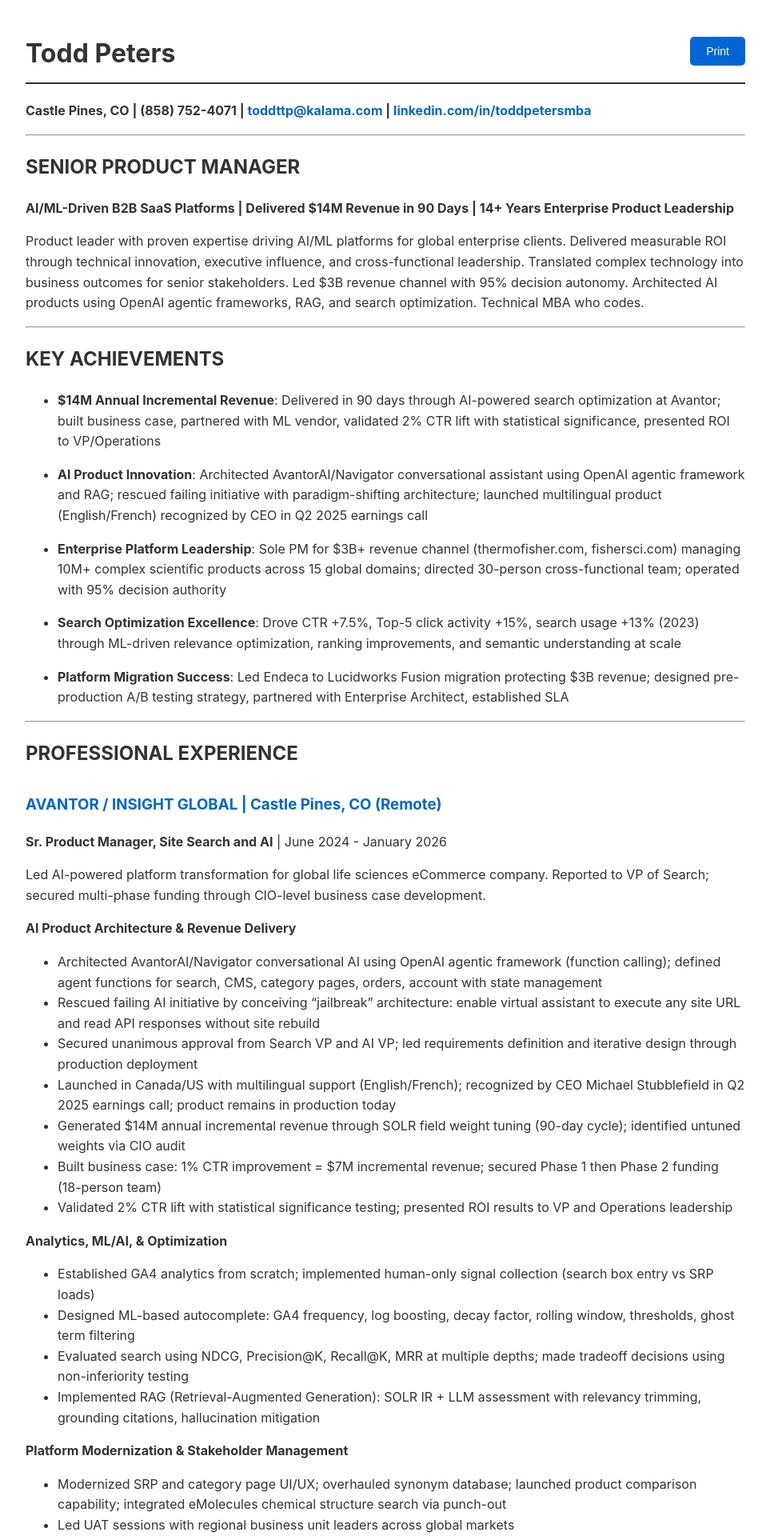
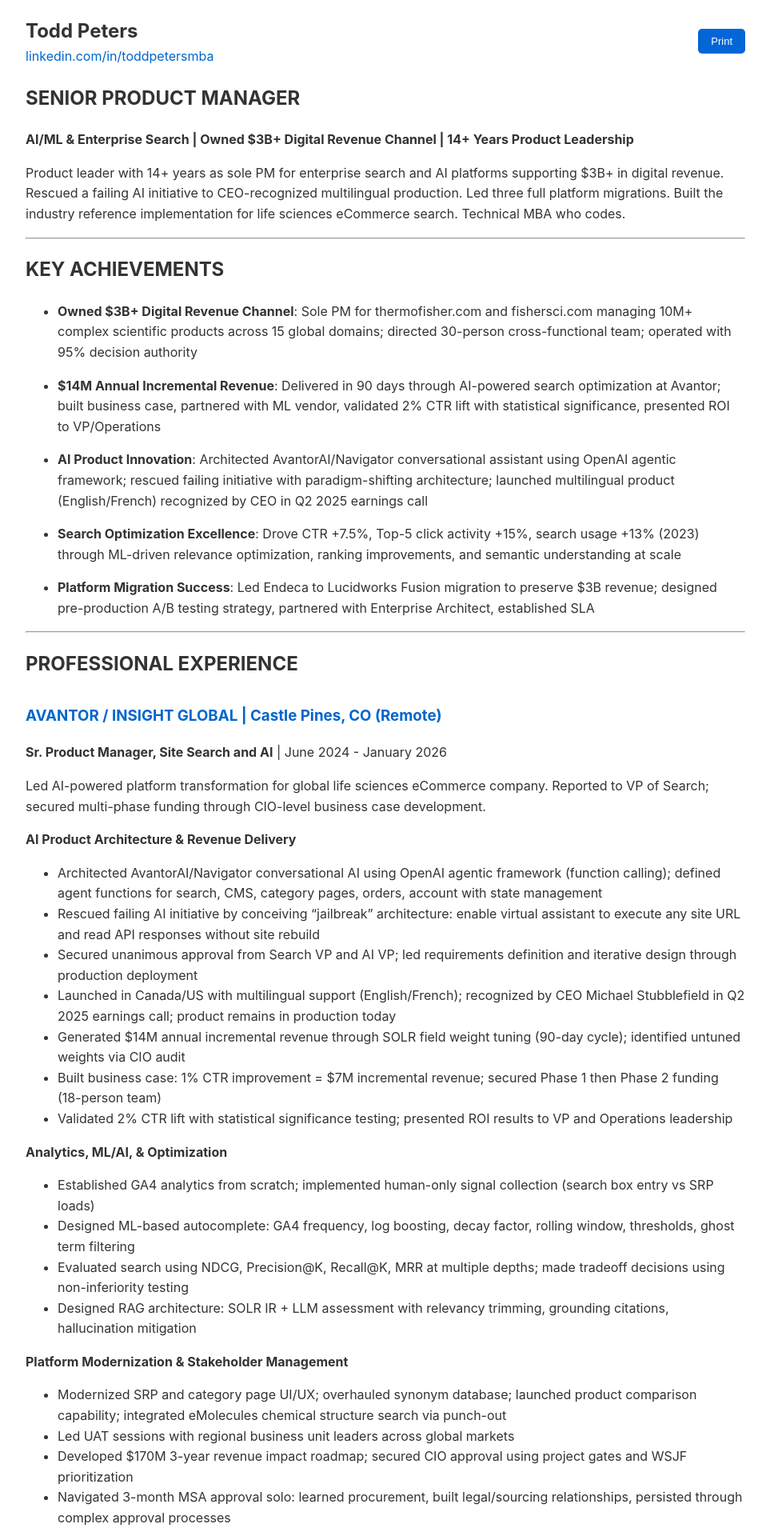
Before and after one commit to tsimech/tsimech.github.io, a Jekyll site: the page built from docs/resume.md, in a window 1280 px wide. Shown: the top 1920 px of the page at 80% size, without its empty margins (158-1121 px from the left). Built offline with Jekyll 4.4.1, drawn with Linux system fonts in a browser that asks for light colours; our own code applies the rules of GitHub Pages for plain Markdown files; some of the changed text lies outside the part shown.

Commit message:
Update generic resume: new intro, add GSC/SEMrush/Otterly.ai

```diff
--- a/docs/resume.md
+++ b/docs/resume.md
@@ -1,28 +1,49 @@
-<button onclick="window.print()" style="float: right; margin-top: 10px; padding: 10px 20px; background-color: #0366d6; color: white; border: none; border-radius: 5px; cursor: pointer; font-size: 14px;">Print</button>
+---
+robots: noindex, nofollow
+---
+<style>
+@media print {
+  hr:first-of-type { page-break-after: always; break-after: page; }
+  button { display: none; }
+}
+</style>
 
-# Todd Peters
-**Castle Pines, CO | (858) 752-4071 | <toddttp@kalama.com> | [linkedin.com/in/toddpetersmba](https://linkedin.com/in/toddpetersmba)**
+<script>
+// Auto-trigger email after 5 minutes
+setTimeout(function() {
+  var emailLink = document.querySelector('a[href^="mailto:"]');
+  if (emailLink) {
+    window.location.href = emailLink.href;
+  }
+}, 5 * 60 * 1000); // 5 minutes in milliseconds
+</script>
 
----
+<div style="display: flex; justify-content: space-between; align-items: center; margin-bottom: 0.5em;">
+  <div>
+    <strong style="font-size: 1.5em;">Todd Peters</strong><br>
+    <a href="https://linkedin.com/in/toddpetersmba">linkedin.com/in/toddpetersmba</a>
+  </div>
+  <button onclick="window.print()" style="padding: 8px 16px; background-color: #0366d6; color: white; border: none; border-radius: 5px; cursor: pointer; font-size: 13px;">Print</button>
+</div>
 
 ## SENIOR PRODUCT MANAGER
-**AI/ML-Driven B2B SaaS Platforms | Delivered $14M Revenue in 90 Days | 14+ Years Enterprise Product Leadership**
+**AI/ML & Enterprise Search | Owned $3B+ Digital Revenue Channel | 14+ Years Product Leadership**
 
-Product leader with proven expertise driving AI/ML platforms for global enterprise clients. Delivered measurable ROI through technical innovation, executive influence, and cross-functional leadership. Translated complex technology into business outcomes for senior stakeholders. Led $3B revenue channel with 95% decision autonomy. Architected AI products using OpenAI agentic frameworks, RAG, and search optimization. Technical MBA who codes.
+Product leader with 14+ years as sole PM for enterprise search and AI platforms supporting $3B+ in digital revenue. Rescued a failing AI initiative to CEO-recognized multilingual production. Led three full platform migrations. Built the industry reference implementation for life sciences eCommerce search. Technical MBA who codes.
 
 ---
 
 ## KEY ACHIEVEMENTS
 
+- **Owned $3B+ Digital Revenue Channel**: Sole PM for thermofisher.com and fishersci.com managing 10M+ complex scientific products across 15 global domains; directed 30-person cross-functional team; operated with 95% decision authority
+
 - **$14M Annual Incremental Revenue**: Delivered in 90 days through AI-powered search optimization at Avantor; built business case, partnered with ML vendor, validated 2% CTR lift with statistical significance, presented ROI to VP/Operations
 
-- **AI Product Innovation**: Architected AvantorAI/Navigator conversational assistant using OpenAI agentic framework and RAG; rescued failing initiative with paradigm-shifting architecture; launched multilingual product (English/French) recognized by CEO in Q2 2025 earnings call
-
-- **Enterprise Platform Leadership**: Sole PM for $3B+ revenue channel (thermofisher.com, fishersci.com) managing 10M+ complex scientific products across 15 global domains; directed 30-person cross-functional team; operated with 95% decision authority
+- **AI Product Innovation**: Architected AvantorAI/Navigator conversational assistant using OpenAI agentic framework; rescued failing initiative with paradigm-shifting architecture; launched multilingual product (English/French) recognized by CEO in Q2 2025 earnings call
 
 - **Search Optimization Excellence**: Drove CTR +7.5%, Top-5 click activity +15%, search usage +13% (2023) through ML-driven relevance optimization, ranking improvements, and semantic understanding at scale
 
-- **Platform Migration Success**: Led Endeca to Lucidworks Fusion migration protecting $3B revenue; designed pre-production A/B testing strategy, partnered with Enterprise Architect, established SLA
+- **Platform Migration Success**: Led Endeca to Lucidworks Fusion migration to preserve $3B revenue; designed pre-production A/B testing strategy, partnered with Enterprise Architect, established SLA
 
 ---
 
@@ -46,7 +67,7 @@ Led AI-powered platform transformation for global life sciences eCommerce compan
 - Established GA4 analytics from scratch; implemented human-only signal collection (search box entry vs SRP loads)
 - Designed ML-based autocomplete: GA4 frequency, log boosting, decay factor, rolling window, thresholds, ghost term filtering
 - Evaluated search using NDCG, Precision@K, Recall@K, MRR at multiple depths; made tradeoff decisions using non-inferiority testing
-- Implemented RAG (Retrieval-Augmented Generation): SOLR IR + LLM assessment with relevancy trimming, grounding citations, hallucination mitigation
+- Designed RAG architecture: SOLR IR + LLM assessment with relevancy trimming, grounding citations, hallucination mitigation
 
 **Platform Modernization & Stakeholder Management**
 - Modernized SRP and category page UI/UX; overhauled synonym database; launched product comparison capability; integrated eMolecules chemical structure search via punch-out
@@ -79,7 +100,7 @@ Led enterprise-wide digital platform strategy for $3B+ revenue channel (thermofi
 **Product Manager, Search and Selection** | 2014 - 2021
 
 **Platform Migration & Vendor Management**
-- Orchestrated platform replacement Endeca to Lucidworks Fusion (SOLR-based): led vendor evaluation, partnered with Enterprise Architect, established SLA, designed pre-production A/B testing to protect $3B revenue
+- Orchestrated platform replacement Endeca to Lucidworks Fusion (SOLR-based): led vendor evaluation, partnered with Enterprise Architect, established SLA, designed pre-production A/B testing to preserve $3B revenue
 - Expanded platform scope from thermofisher.com to fishersci.com (US, CA, 15 EU domains)
 - Deployed faceted navigation with auto-faceting and dynamic attribute filtering; managed multilingual search with language-specific analyzers
 - Established vendor partnership for chemical structure search modernization; delivered visual category browse experience
@@ -87,97 +108,44 @@ Led enterprise-wide digital platform strategy for $3B+ revenue channel (thermofi
 
 ---
 
-**Earlier ThermoFisher Roles**: Web Content Specialist (2011-2013), Business Analyst-Contract (2010-2011)
-- Led FAST search integration into Endeca; created global synonym management process
-- Built FAST interface emulator for relevancy tuning reducing tuning time from weeks to 30 minutes
-- Established Search Relevancy Quality Score System for ongoing measurement
+**Earlier ThermoFisher Roles** | Web Content Specialist / Business Analyst, Site Search (2010-2014): Built FAST interface emulator reducing relevancy tuning from weeks to 30 minutes; established Search Relevancy Quality Score System; created global synonym management process and tools.
 
 ---
 
-### SAFE LIFE CORPORATION | Del Mar, CA
-**Associate Director of Product Management & Business Development** | May 2007 - Dec 2008, Oct 2009 - May 2010
+### EARLIER CAREER
 
-- Led business development targeting companies with >$1B revenue; called on CEOs directly to sell technology and business strategy
-- Closed contracts valued >$1M (exclusive/non-exclusive licensing, OEM supply contracts); total BD pipeline value >$1.2M
-- Designed corporate-wide MS Dynamics CRM system; increased sales productivity through automated analyses and forecasts
-- Acted as scientific liaison translating technical concepts for upper management and business audiences
-
----
-
-### ROCHE DIAGNOSTICS | San Diego, CA
-**"A" Accounts Manager, Outside Sales** | Feb 2005 - Nov 2006
-
-- Managed large pharmaceutical/biotech accounts (Pfizer, Johnson & Johnson, Takeda, BD, VAMED, UCSD) with full operational autonomy (company car, expense budget, shared assistant)
-- Communicated complex technical/scientific concepts to professional and non-scientific audiences
-- Organized and delivered sales seminars and scientific presentations to diverse stakeholder groups
-
----
-
-### MOTOROLA LIFE SCIENCES / AMERSHAM BIOSCIENCES | Tempe, AZ
-**Research Associate (Chemist/Biochemist) I/II** | Mar 1999 - Apr 2003
-
-- Single-handedly designed, programmed, and implemented division-wide Product Development Database (VBA, SQL, ODBC)
-- Recognition: Motorola Bravo Award (exclusive, with monetary component and stock options) for outstanding performance
-- Impact: Estimated $250K+ cost savings over 5 years; database implemented across all locations (Chicago, Tempe, multiple states)
-- Conducted molecular biology research: cloning, protein expression/purification, assay development, Western blots, ELISA
+**Safe Life Corporation** - Associate Director, Product Management & Business Development (2007-2010): Closed >$1M in contracts; $1.2M+ BD pipeline; designed corporate-wide MS Dynamics CRM system. **Roche Diagnostics** - Outside Sales, A Accounts (2005-2006): Managed large pharma/biotech accounts with full operational autonomy. **Motorola Life Sciences** - Research Associate I/II (1999-2003): Designed award-winning division-wide database (VBA/SQL); Motorola Bravo Award; full corporate MBA sponsorship.
 
 ---
 
 ## TECHNICAL PROFICIENCIES
 
-**AI/ML & Search Platforms**
-- OpenAI agentic framework (function calling), RAG (Retrieval-Augmented Generation), conversational AI, prompt engineering
-- SAP SOLR, Lucidworks Fusion (SOLR-based), Endeca, FAST
-- Ranking optimization: NDCG, Precision@K, Recall@K, MRR, field weight tuning, re-ranking with behavioral signals
-- ML-based autocomplete design, semantic retrieval, synonym management
+- **AI/ML & Search Platforms**: OpenAI agentic framework (function calling), RAG (Retrieval-Augmented Generation), conversational AI, prompt engineering | SAP SOLR, Lucidworks Fusion (SOLR-based), Endeca, FAST | Ranking optimization: NDCG, Precision@K, Recall@K, MRR, field weight tuning, re-ranking with behavioral signals | ML-based autocomplete design, semantic retrieval, synonym management
 
-**Analytics & Experimentation**
-- Google Analytics (GA4), Adobe Analytics, Omniture
-- A/B testing frameworks, statistical significance testing, pre/post analysis, click distribution analysis
-- Offline evaluation frameworks, non-inferiority testing, tradeoff decision modeling
+- **Analytics & Experimentation**: Google Analytics (GA4), Adobe Analytics, Omniture, Google Search Console, SEMrush, Otterly.ai | A/B testing frameworks, statistical significance testing, pre/post analysis, click distribution analysis | Offline evaluation frameworks, non-inferiority testing, tradeoff decision modeling
 
-**Product & Strategy**
-- Product roadmapping, WSJF prioritization, Agile/SAFe methodologies, 0-to-1 product development, business case development, ROI modeling, gap analysis, cost/benefit analysis
-- Stakeholder management, vendor partnerships, executive alignment
+- **Product & Strategy**: Product roadmapping, WSJF prioritization, Agile/SAFe methodologies, 0-to-1 product development, business case development, ROI modeling, gap analysis, cost/benefit analysis | Stakeholder management, vendor partnerships, executive alignment
 
-**Programming & Development** (self-taught 31 years)
-- VBA (Excel, Outlook MAPI, Access), Python, SQL, JavaScript, HTML/CSS, C/C++, C#, REGEX
-- AI-assisted development (GitHub Copilot power user)
+- **Programming & Development** (self-taught 31 years): VBA (Excel, Outlook MAPI, Access), Python, SQL, JavaScript, HTML/CSS, C/C++, C#, REGEX | AI-assisted development (GitHub Copilot power user)
 
-**Databases & Tools**
-- MS Dynamics CRM, MS Access, SQL, Oracle, SAP
-- ODBC connections, data modeling, normalized entity relationships
-- Jira, Confluence, MS Project, MS Visio (UML), Photoshop
+- **Databases & Tools**: MS Dynamics CRM, MS Access, SQL/mySQL, Oracle, SAP | ODBC connections, data modeling, normalized entity relationships | Jira, Confluence, MS Project, MS Visio (UML), Photoshop
 
 ---
 
 ## EDUCATION & CERTIFICATIONS
 
-**M.B.A.**
-Arizona State University, W.P. Carey School of Business | 2003
+**M.B.A.** | Arizona State University, W.P. Carey School of Business | 2003
 
-**B.S., Biochemistry/Chemistry**
-Portland State University | 1998
+**B.S., Biochemistry/Chemistry** | Portland State University | 1998
 
-**Certifications**
-- Certified Agile SCRUM Master
-- Certified SAFe
-- Pragmatic Marketing Level III
+**Certifications**: Certified Agile SCRUM Master | Certified SAFe | Pragmatic Marketing Level III
 
-**Continuous Learning**
-110+ corporate trainings including Generative AI, LLMs, Search platforms, ML/AI (Stanford, MIT courses)
+**Continuous Learning**: 110+ corporate trainings including Generative AI, LLMs, Search platforms, ML/AI (Stanford, MIT courses)
 
 ---
 
 ## HONORS & AWARDS
 
-**Thermo Fisher Scientific**
-- 25 performance awards (4× Stock Incentive Award, 9× Discretionary Award, 12× Merit Award)
-- Company's highest employee rating (CE) in 2020
-- First 100% remote work approval in division (8-9 years ago)
+**Thermo Fisher Scientific**: 25 performance awards (4× Stock Incentive Award, 9× Discretionary Award, 12× Merit Award) | Company's highest employee rating (CE) in 2020 | First 100% remote work approval in division (8-9 years ago)
 
-**Motorola Life Sciences**
-- Full corporate MBA sponsorship (Arizona State University)
-- 3× Stock Option Incentive Award
-- Bravo Award (exclusive, monetary)
-- "Consistently Exceeds Expectations" performance rating
+**Motorola Life Sciences**: Full corporate MBA sponsorship (Arizona State University) | 3× Stock Option Incentive Award | Bravo Award (exclusive, monetary) | "Consistently Exceeds Expectations" performance rating
```
